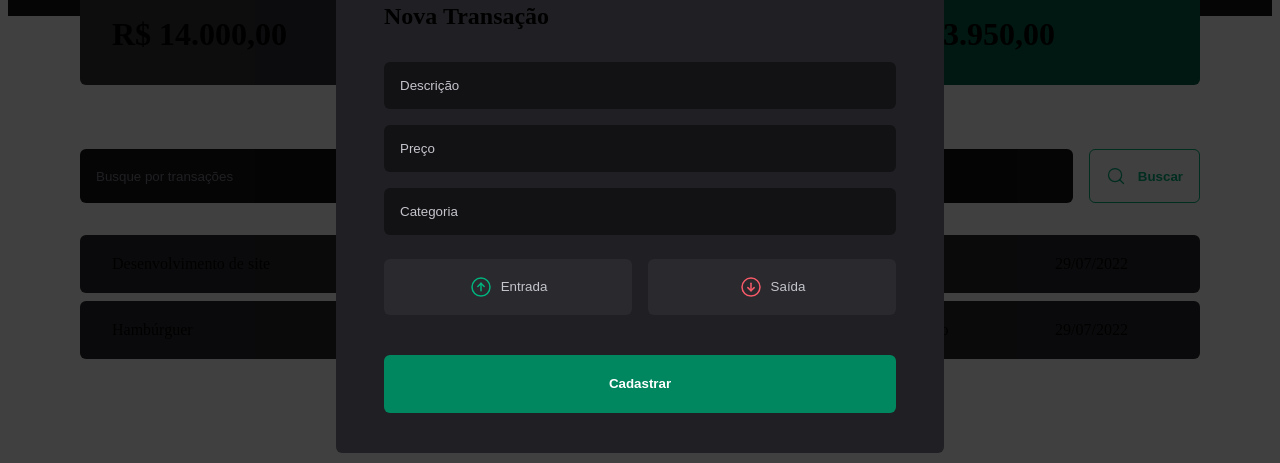
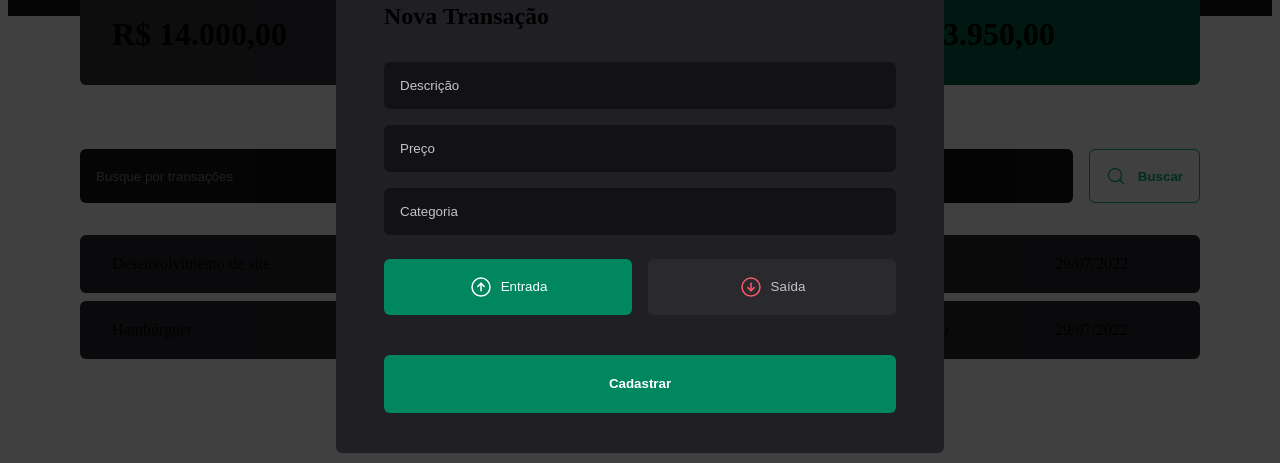
Before and after one commit to jonatasbueno/money, a React (Vite) app: page / in a window 1280 px wide. Both pictures are taken after a click on the button "Nova Transação". Shown: the part 202-665 px from the top of the page. Built offline with nearby package versions, Linux system fonts and the light colour scheme; data requests are answered from the project's data file.

Commit message:
feat: Inserted handles in modal form

```diff
--- a/src/components/NewTransactionModal/index.tsx
+++ b/src/components/NewTransactionModal/index.tsx
@@ -1,9 +1,30 @@
 import * as Dialog from "@radix-ui/react-dialog"
+import { ArrowCircleDown, ArrowCircleUp, X } from "phosphor-react"
+import * as z from "zod"
+import { Controller, useForm } from "react-hook-form"
+import { zodResolver } from "@hookform/resolvers/zod"
+
 import { CloseButton, Content, TransactionType, Overlay, TransactionTypeButton } from "./styles"
 
-import { ArrowCircleDown, ArrowCircleUp, X } from "phosphor-react"
+const newTransactionFormScheam = z.object({
+  description: z.string(),
+  price: z.number(),
+  category: z.string(),
+  type: z.enum(['income', 'outcome'])
+})
+
+type NewTransactionFormSchema = z.infer<typeof newTransactionFormScheam>
 
 export function NewTransactionModal() {
+  const { register, handleSubmit, control, formState: { isSubmitting } } = useForm<NewTransactionFormSchema>({
+    resolver: zodResolver(newTransactionFormScheam),
+    defaultValues: { type: 'income' }
+  })
+
+  function handleCreateNewTransaction(data: NewTransactionFormSchema) {
+    console.log(data)
+  }
+
   return (
     <Dialog.Portal>
       <Overlay />
@@ -15,12 +36,17 @@ export function NewTransactionModal() {
           <X size={24} />
         </CloseButton>
 
-        <form action="">
-          <input type="text" placeholder="Descrição" required />
-          <input type="number" placeholder="Preço" required />
-          <input type="text" placeholder="Categoria" required />
+        <form action="" onSubmit={handleSubmit(handleCreateNewTransaction)}>
+          <input type="text" placeholder="Descrição" required {...register('description')} />
+          <input type="number" placeholder="Preço" required {...register('price', { valueAsNumber: true })} />
+          <input type="text" placeholder="Categoria" required {...register('category')} />
 
-          <TransactionType>
+          <Controller
+            control={control}
+            name="type"
+            render={({ field }) => {
+              return (
+                <TransactionType onValueChange={field.onChange} value={field.value}>
                   <TransactionTypeButton variant="income" value="income">
                     <ArrowCircleUp size={24} />
                     Entrada
@@ -31,8 +57,11 @@ export function NewTransactionModal() {
                     Saída
                   </TransactionTypeButton>
                 </TransactionType>
+              )
+            }}
+          />
 
-          <button type="submit">Cadastrar</button>
+          <button type="submit" disabled={isSubmitting}>Cadastrar</button>
         </form>
 
       </Content>
--- a/src/components/NewTransactionModal/styles.ts
+++ b/src/components/NewTransactionModal/styles.ts
@@ -53,7 +53,12 @@ export const Content = styled(Dialog.Content)`
       margin-top: 1.5rem;
       cursor: pointer;
 
-      &:hover {
+      &:disabled {
+        opacity: 0.6;
+        cursor: not-allowed;
+      }
+
+      &:not(:disabled):hover {
         background-color: ${props => props.theme["green-700"]};
         transition: background-color 0.2s;
       }
```
Lines whose indentation alone changed are shown as unchanged.
